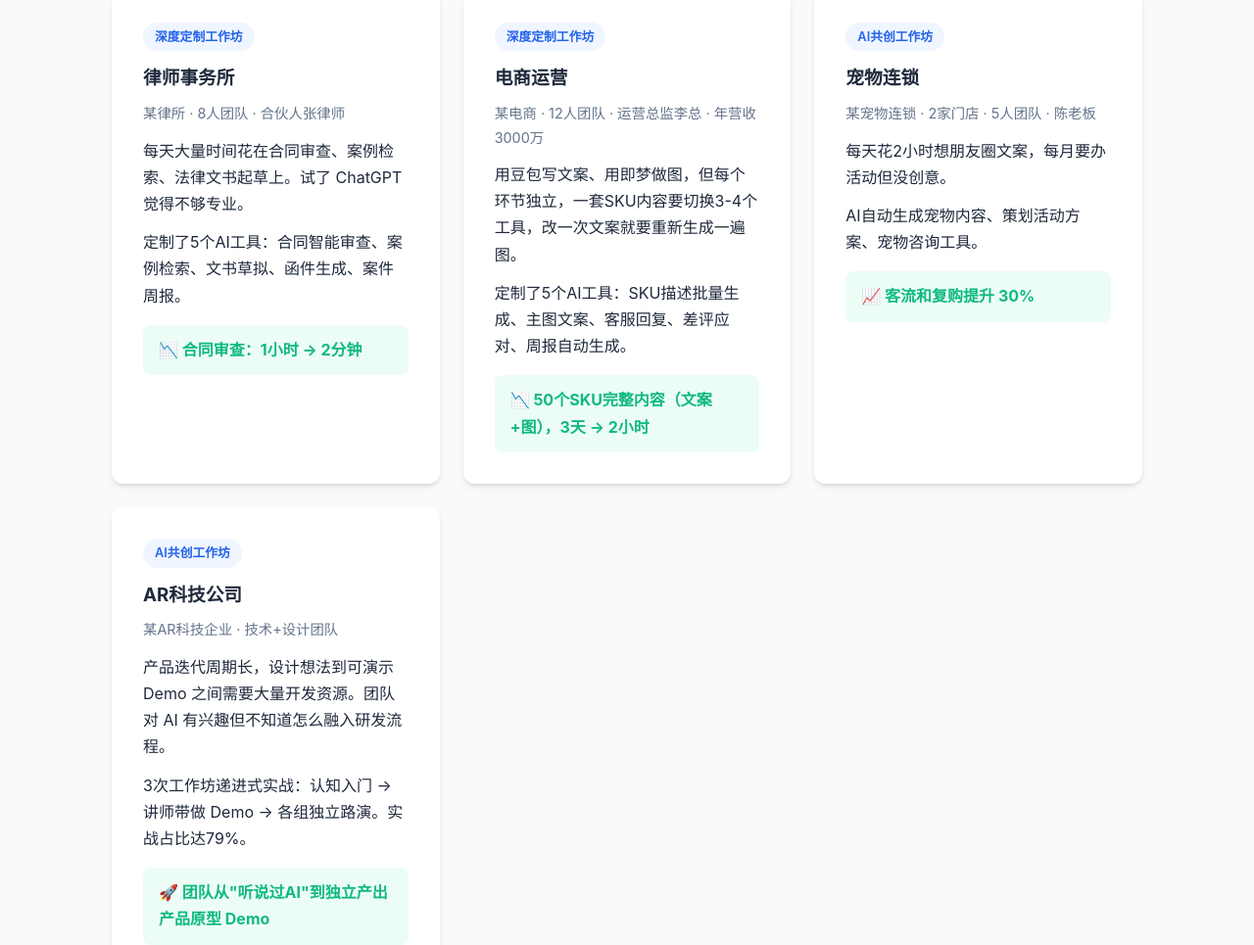
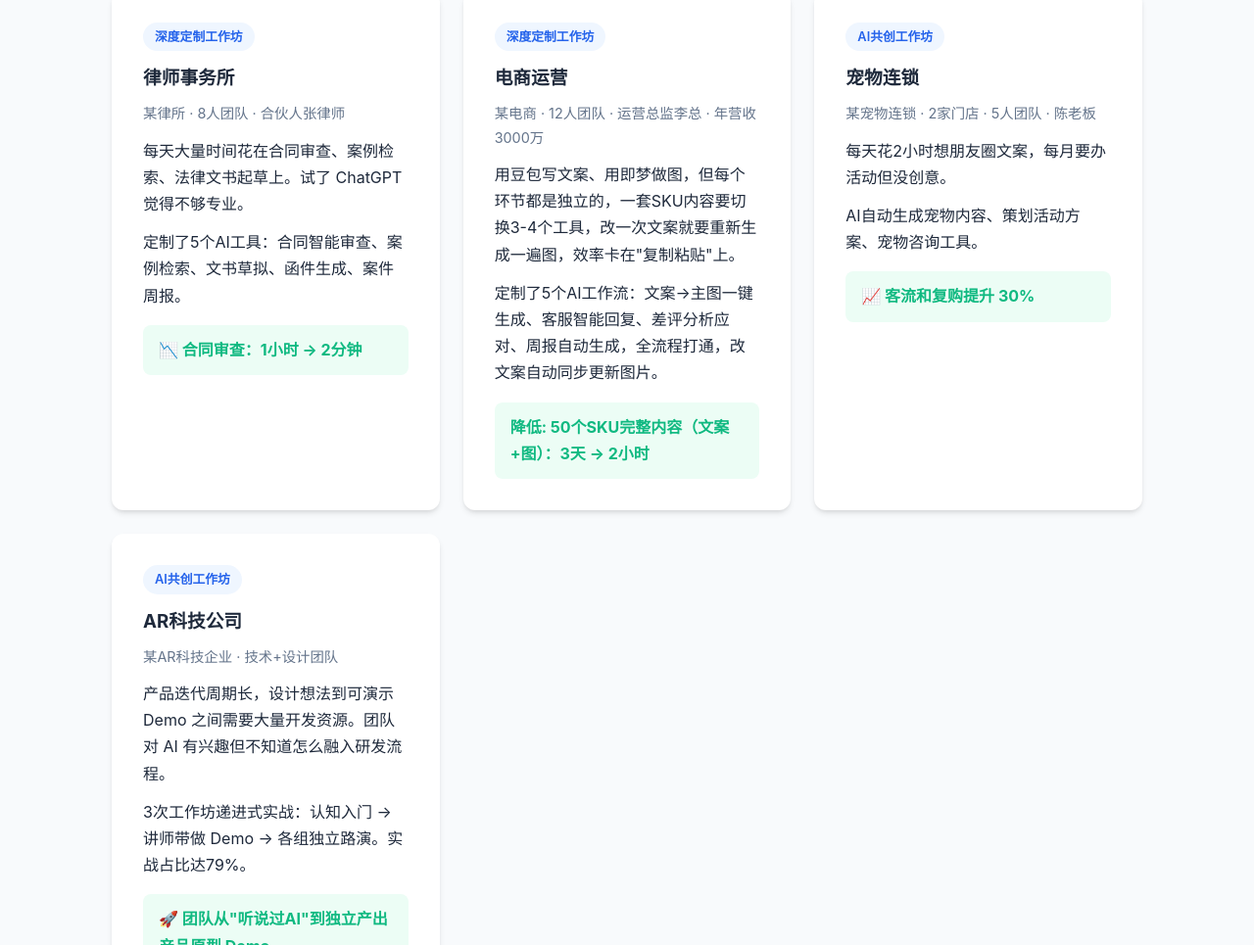
Before and after one commit to z-h-ai/ai-workshop-landing, a plain HTML site: page index.html in a window 1280 px wide. Shown: the part 3717-4682 px from the top of the page at 98% size. Drawn offline with Linux system fonts and the light colour scheme.

Commit message:
fix: 电商案例改写 - B方案(工具独立/复制粘贴瓶颈)

```diff
--- a/index.html
+++ b/index.html
@@ -322,9 +322,9 @@
         <span class="tag">深度定制工作坊</span>
         <h3>电商运营</h3>
         <p class="client">某电商 · 12人团队 · 运营总监李总 · 年营收3000万</p>
-        <p>用豆包写文案、用即梦做图，但每个环节独立，一套SKU内容要切换3-4个工具，改一次文案就要重新生成一遍图。</p>
-        <p style="margin-top:12px;">定制了5个AI工具：SKU描述批量生成、主图文案、客服回复、差评应对、周报自动生成。</p>
-        <div class="result">📉 50个SKU完整内容（文案+图），3天 → 2小时</div>
+        <p>用豆包写文案、用即梦做图，但每个环节都是独立的，一套SKU内容要切换3-4个工具，改一次文案就要重新生成一遍图，效率卡在"复制粘贴"上。</p>
+        <p style="margin-top:12px;">定制了5个AI工作流：文案→主图一键生成、客服智能回复、差评分析应对、周报自动生成，全流程打通，改文案自动同步更新图片。</p>
+        <div class="result"><span>降低:</span> 50个SKU完整内容（文案+图）：3天 → 2小时</div>
       </div>
       <div class="case-card">
         <span class="tag">AI共创工作坊</span>
```
